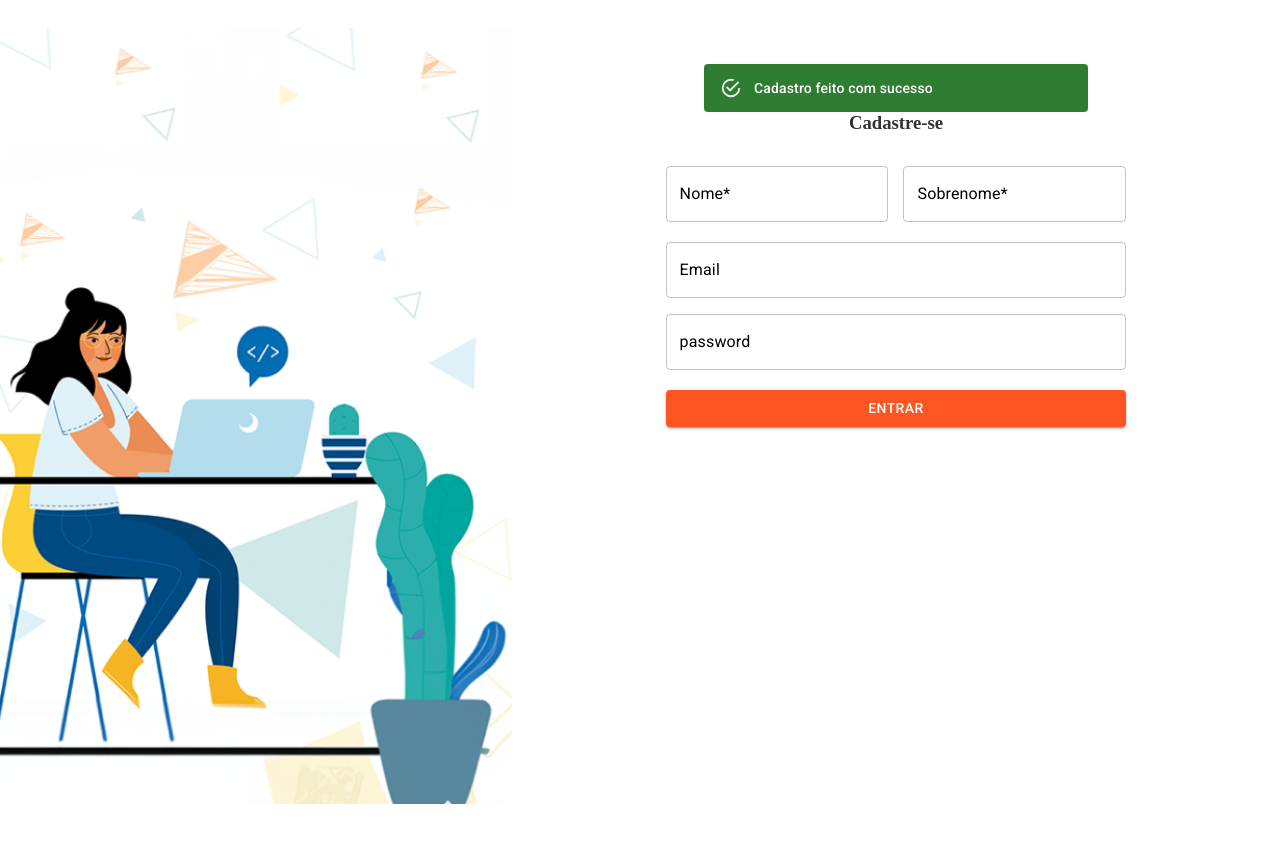
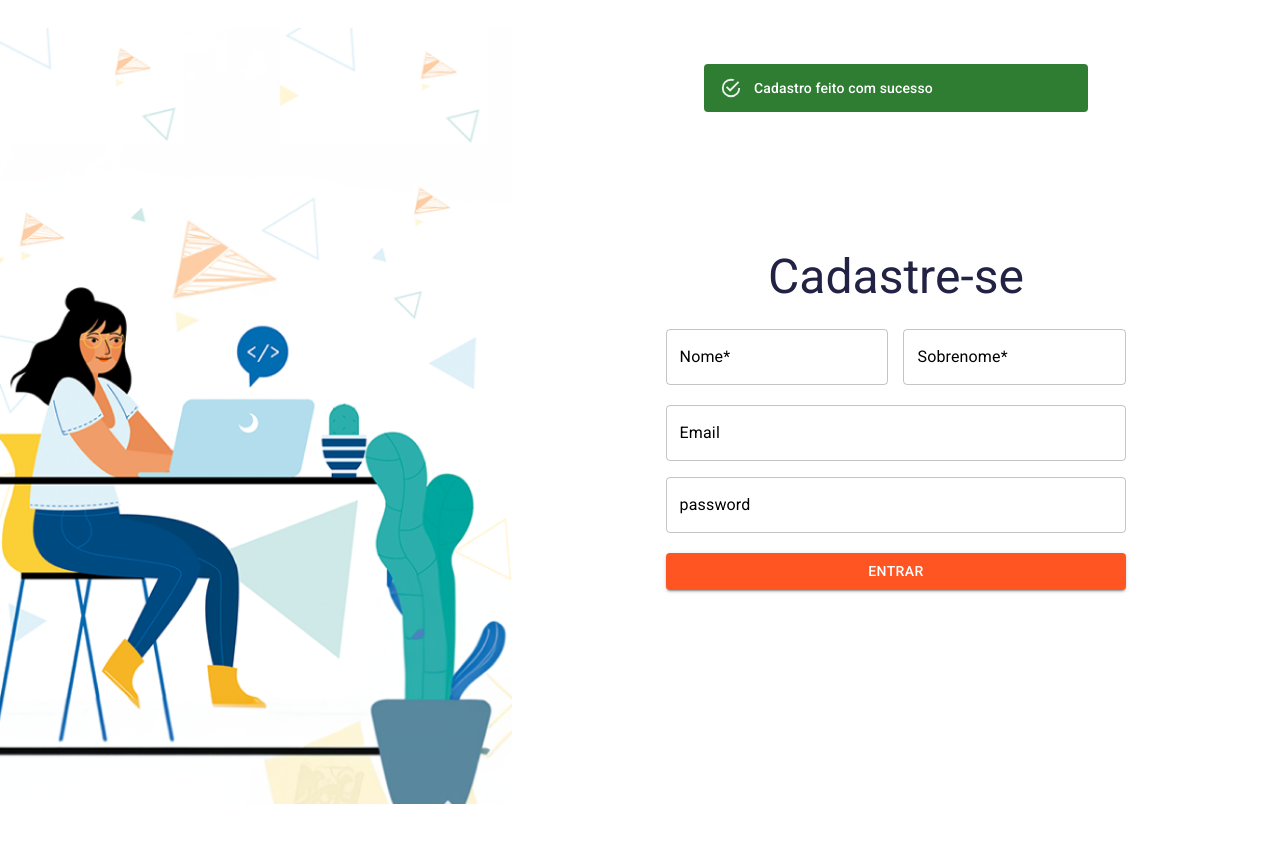
Before and after one commit to bruno-castilho/orange-portfolio-front-end, a React (Vite) app: page /registrar in a window 1280 px wide. Shown: the top 842 px of the page. Built offline with nearby package versions, Linux system fonts and the light colour scheme.

Commit message:
ajustes de classes #2

```diff
--- a/src/pages/Register/styles.module.css
+++ b/src/pages/Register/styles.module.css
@@ -26,7 +26,7 @@
     height: 832px;
 }
 
-.tilte {
+.title {
     color: var(--Color-Brand-Primria-Primary-90, var(--Color-Brand-Primria-Primary-90, #224));
     text-align: center;
     margin-top: 145px;
```
